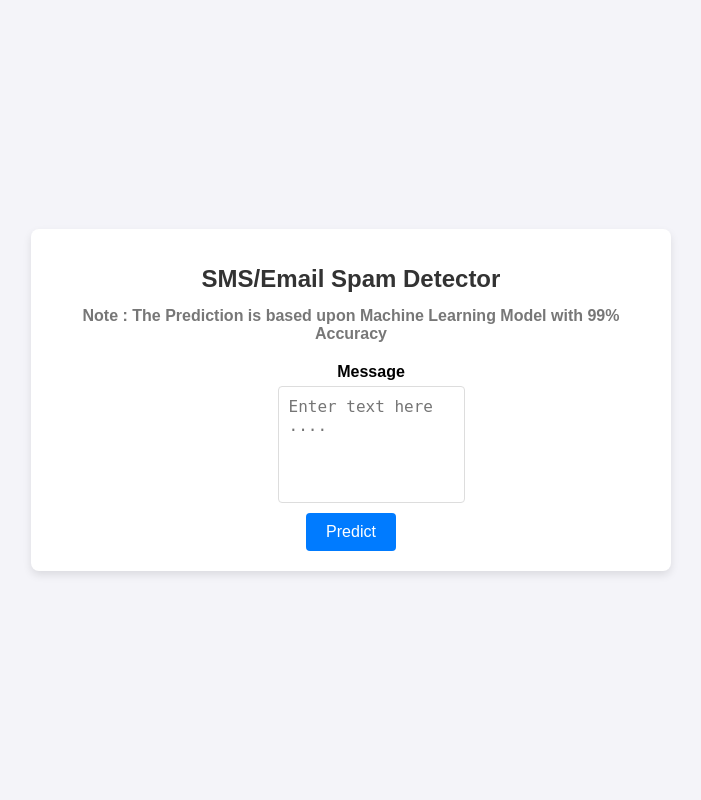
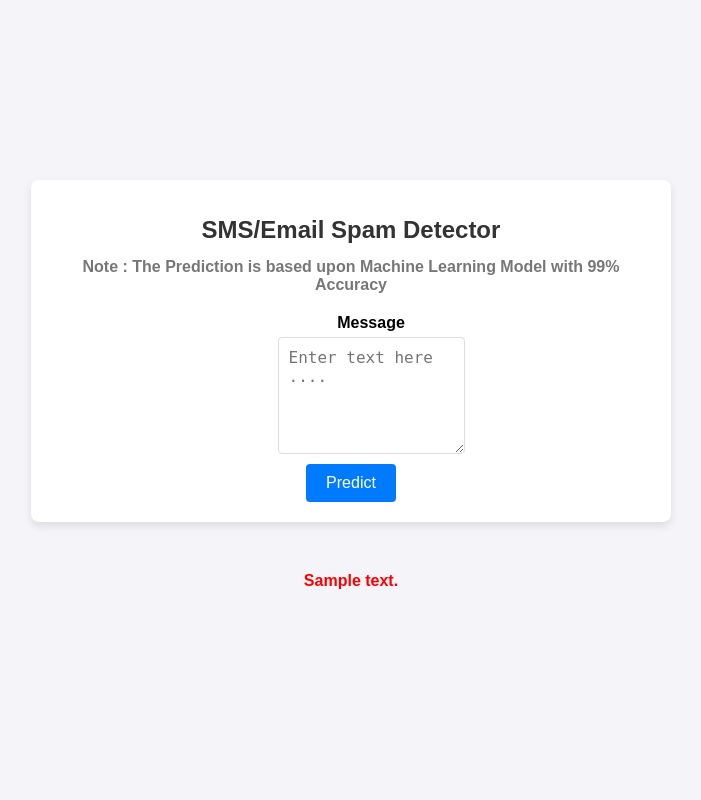
Before and after one commit to lahari-talasila/SMS-Spam-Classifier, a Flask app: template templates/index.html in a window 1280 px wide. Shown: the whole page, without its empty margins (289-990 px from the left). Run offline with Flask 3, Linux system fonts and the light colour scheme; the template is opened without the code that fills it: most values are stand-ins (such as "Sample title", 1, 10 or a date in 2020); parts of the project's set-up code (start-up, migrations or seed data) failed here and were passed over.

Commit message:
changes made to ui

```diff
--- a/app.py
+++ b/app.py
@@ -21,7 +21,7 @@ def welcome(message=""):
     redirect('/')
     return render_template('index.html',message=message)
 
-@app.route('/predict',methods=['POST'])
+@app.route('/predict',methods=['POST', 'GET'])
 def predict():
     if request.method=='POST':
         print("\n\n\n\n\n\n\n")
@@ -30,25 +30,35 @@ def predict():
 
         result=  preprocessAndPredict(request.form.get('sentence'))
         print("\n\n\n\n\n\n\n")
-        if(result==1):
-            return render_template('predict.html',text="The SMS is NOT spam")
+        if(result==0):
+            return render_template('index.html',text="The SMS is NOT spam")
         else:
-            return render_template('predict.html',text="The SMS is SPAM")
+            return render_template('index.html',text="The SMS is SPAM")
 
 def preprocessAndPredict(sentence):
+    # Convert to lowercase
     sentence = sentence.lower()
-    sentence =nltk.word_tokenize(sentence)
 
-    y =[]
-    for i in sentence:
-        if i.isalnum():
-            if i not in stopwords.words('english') and i not in string.punctuation:
-                y.append(ps.stem(i))
-    sentence = " ".join(y)
+    # Tokenize the sentence
+    words = nltk.word_tokenize(sentence)
 
-    tfidf = TfidfVectorizer(max_features=3000)
-    x = tfidf.fit_transform(sentence).toarray()
-    return model.predict(x)[0]
+    # Remove stopwords and punctuation, and apply stemming
+    filtered_words = []
+    for word in words:
+        if word.isalnum():  # Filter out non-alphanumeric characters
+            if word not in stopwords.words('english'):  # Remove stopwords
+                filtered_words.append(ps.stem(word))  # Apply stemming
+
+    # Join the processed words back into a single string
+    processed_sentence = " ".join(filtered_words)
+
+    # Transform the processed sentence using the pre-fitted TF-IDF vectorizer
+    vectorized_input = tfidf_vectorizer.transform([processed_sentence])
+
+    # Predict using the pre-trained model
+    return model.predict(vectorized_input)[0]
+
+
 
 if __name__ == '__main__':
     app.run(debug=True)
--- a/static/css/style.css
+++ b/static/css/style.css
@@ -1,4 +1,3 @@
-
 body {
     font-family: Arial, sans-serif;
     background-color: #f4f4f9;
@@ -8,6 +7,7 @@
     justify-content: center;
     align-items: center;
     height: 100vh;
+    flex-direction: column;
 }
 
 .container {
@@ -42,15 +42,15 @@
 .form-group p {
     margin: 0 0 5px;
     font-weight: bold;
-
 }
 
 .form-control {
+    max-width: 400px;
     padding: 10px;
     font-size: 16px;
     border: 1px solid #ddd;
     border-radius: 4px;
-            resize: none;
+    box-sizing: border-box;
 }
 
 .btn-get-started {
@@ -67,3 +67,20 @@
 .btn-get-started:hover {
     background-color: #0056b3;
 }
+
+.predicted_message {
+    display: flex;
+    justify-content: center;
+    align-items: center;
+    width: 100%;
+    padding: 20px;
+    margin-top: 20px;
+}
+
+.predicted_message h2 {
+    color: red;
+    background-color: #f4f4f9;
+    margin: 0;
+    padding: 10px;
+    text-align: center;
+}
--- a/templates/index.html
+++ b/templates/index.html
@@ -18,5 +18,8 @@
             <button type="submit" class="btn-get-started">Predict</button>
         </form>
     </div>
+    <div class="predicted_message">
+        <h2>{{text}}</h2>
+      </div>
 </body>
 </html>
```
Also changed, not shown: 1 other file. Lines whose indentation alone changed are shown as unchanged.
